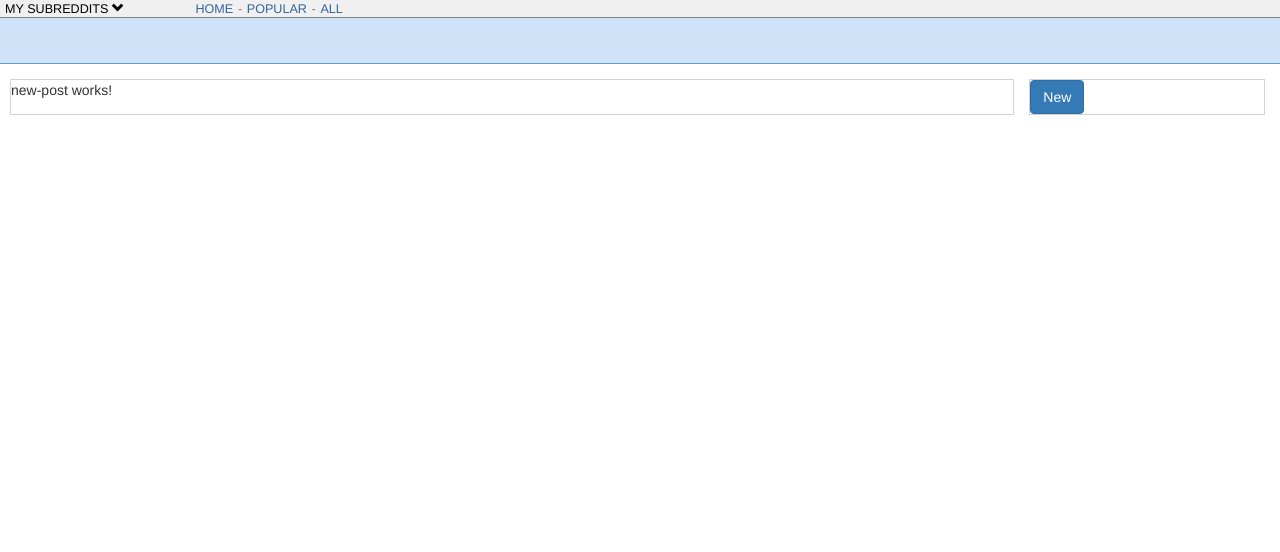
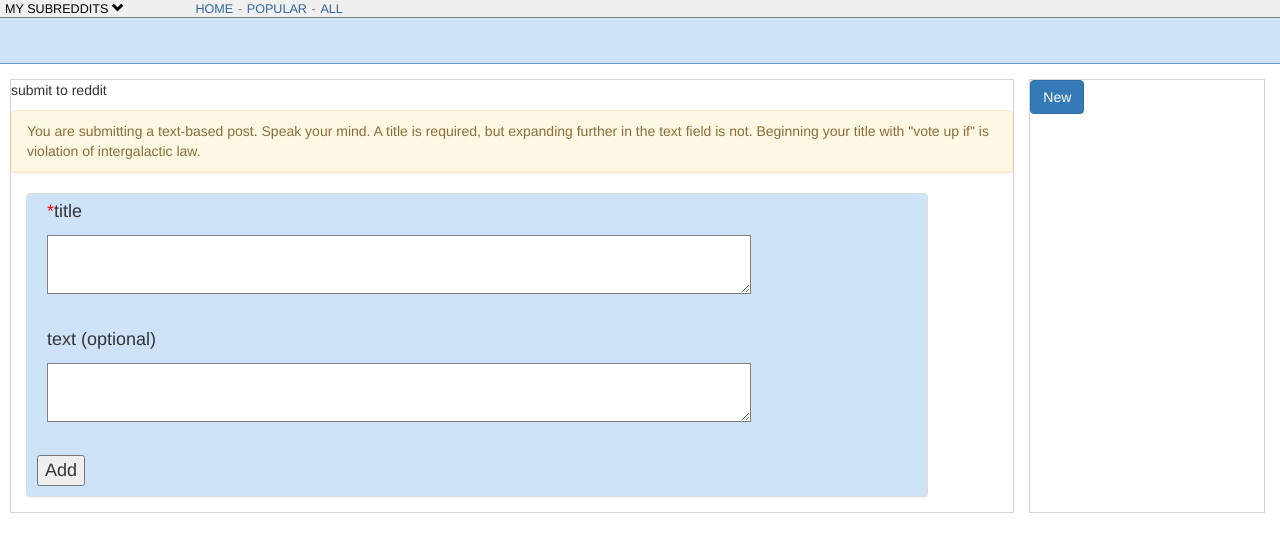
Before and after one commit to grepcats/faux-reddit, an Angular app: page /new in a window 1280 px wide. Shown: the top 552 px of the page. Built offline with nearby package versions, Linux system fonts and the light colour scheme; grey boxes are pictures that could not be loaded.

Commit message:
add addPost method to post service, abilty to submit new post

```diff
--- a/src/app/new-post/new-post.component.css
+++ b/src/app/new-post/new-post.component.css
@@ -0,0 +1,24 @@
+.red {
+  color: red;
+}
+
+textarea {
+  font-size: 100%;
+  width: 80%;
+  padding: 3px;
+  margin: 10px;
+  border: 1px solid gray;
+}
+
+.roundfield {
+  font-size: large;
+  width: 90%;
+  background-color: #cee3f8;
+  border-radius: 4px;
+  padding: 5px 10px 10px 10px;
+  font-size: large;
+}
+
+.panel-default {
+  margin: 15px;
+}
--- a/src/app/new-post/new-post.component.html
+++ b/src/app/new-post/new-post.component.html
@@ -1,3 +1,18 @@
-<p>
-  new-post works!
-</p>
+<p>submit to reddit</p>
+<div class="panel panel-warning">
+  <div class="panel-heading">You are submitting a text-based post. Speak your mind. A title is required, but expanding further in the text field is not. Beginning your title with "vote up if" is violation of intergalactic law.
+  </div>
+</div>
+
+<div class="panel panel-default roundfield">
+  <div class="form-group">
+    <span class="title roundfield"><span class="red">*</span>title</span><br>
+    <textarea #newTitle name="title" class="title"></textarea>
+  </div>
+  <div class="form-group">
+    <span class="title roundfield">text (optional)</span><br>
+    <textarea #newText name="text" class="text"></textarea>
+  </div>
+  <button (click)="submitForm(newTitle.value, newText.value)">Add</button>
+
+</div>
--- a/src/app/new-post/new-post.component.ts
+++ b/src/app/new-post/new-post.component.ts
@@ -1,15 +1,28 @@
 import { Component, OnInit } from '@angular/core';
+import { Post } from '../models/post.model';
+import { PostService } from '../post.service';
+let currentId: number = 5;
 
 @Component({
   selector: 'app-new-post',
   templateUrl: './new-post.component.html',
-  styleUrls: ['./new-post.component.css']
+  styleUrls: ['./new-post.component.css'],
+  providers: [PostService]
 })
+
 export class NewPostComponent implements OnInit {
 
-  constructor() { }
+  constructor(private postService: PostService) { }
 
   ngOnInit() {
   }
 
+
+  submitForm(title: string, text: string) {
+    let newPost: Post = new Post(currentId, title, text, 0, 0);
+    console.log(newPost);
+    this.postService.addPost(newPost);
+    currentId += 1;
+  }
+
 }
--- a/src/app/post.service.ts
+++ b/src/app/post.service.ts
@@ -19,4 +19,8 @@ export class PostService {
     }
   }
 
+  addPost(newPost: Post) {
+    POSTS.push(newPost);
+  }
+
 }
```
